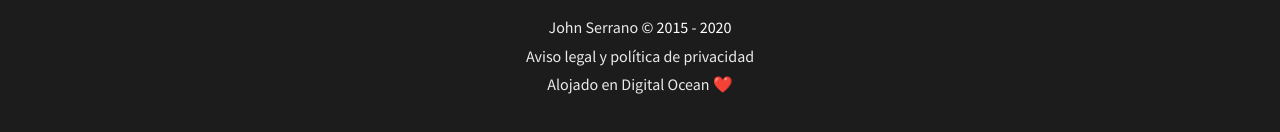
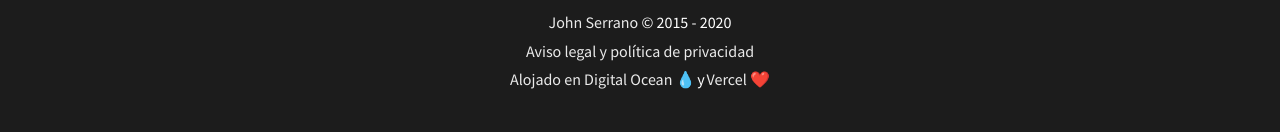
Before and after one commit to jandrey15/personal-site, a Next.js app: page / in a window 1280 px wide. Shown: the part 644-776 px from the top of the page. Built offline with nearby package versions, Linux system fonts and the light colour scheme; no server answers; a small style sheet from the web is missing.

Commit message:
Changes footer links

```diff
--- a/components/Footer.js
+++ b/components/Footer.js
@@ -13,7 +13,10 @@ const Footer = (props) => {
         <Link href='/legal'>
           <a className='legal' rel='nofollow'>Aviso legal y política de privacidad</a>
         </Link>
-        <a className='alojado' href='https://m.do.co/c/66d901bee48b' rel='noreferrer' target='_blank'>Alojado en Digital Ocean ❤️️</a>
+        <div className='services'>
+          <a className='alojado' href='https://m.do.co/c/66d901bee48b' rel='noreferrer' target='_blank'>Alojado en Digital Ocean 💧</a>
+          y <a className='alojado' href='https://vercel.com/' rel='noreferrer' target='_blank'>Vercel ❤️</a>
+        </div>
       </div>
       <style jsx>{`
         #Footer {
@@ -22,6 +25,14 @@ const Footer = (props) => {
           color: #ffffff;
           display: flex;
           align-items: center;
+        }
+
+        .services {
+          display: flex;
+          max-width: 260px;
+          justify-content: space-between;
+          margin: 0 auto;
+          width: 100%;
         }
 
         .text {
```
